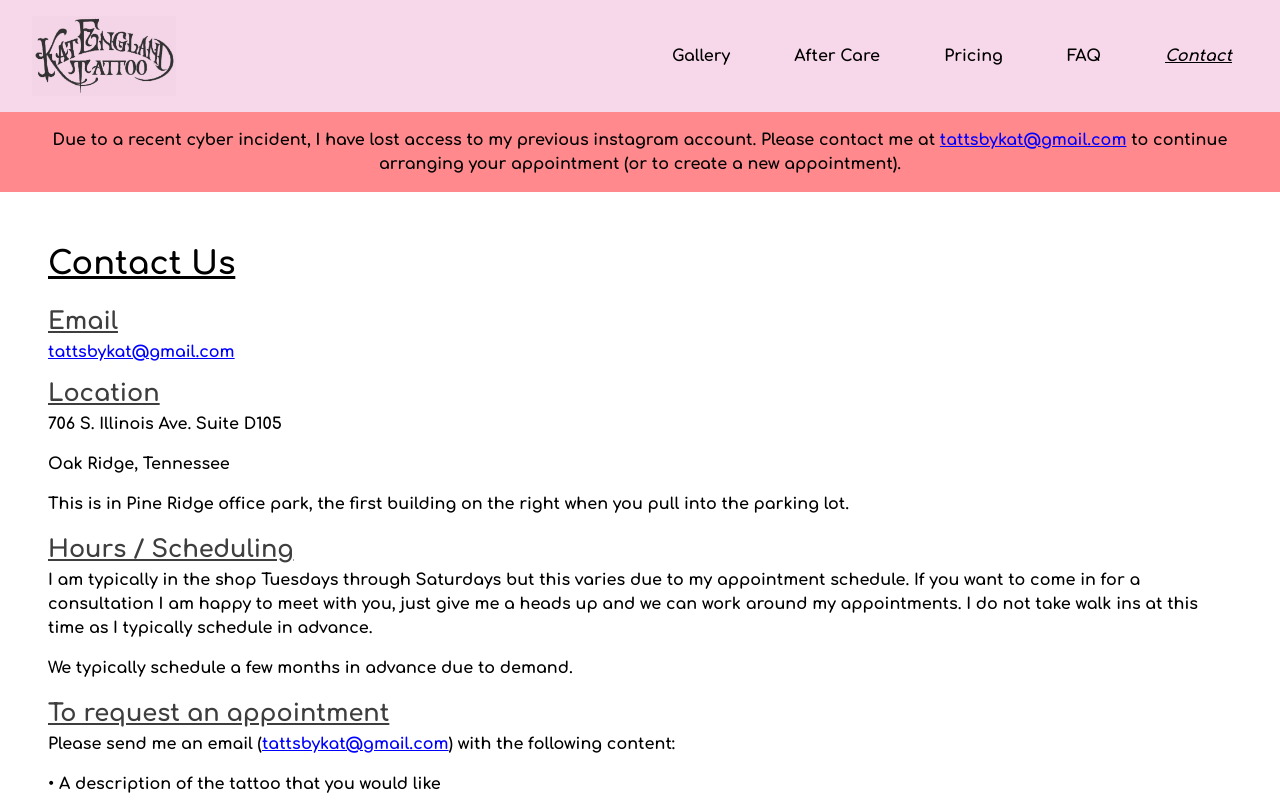
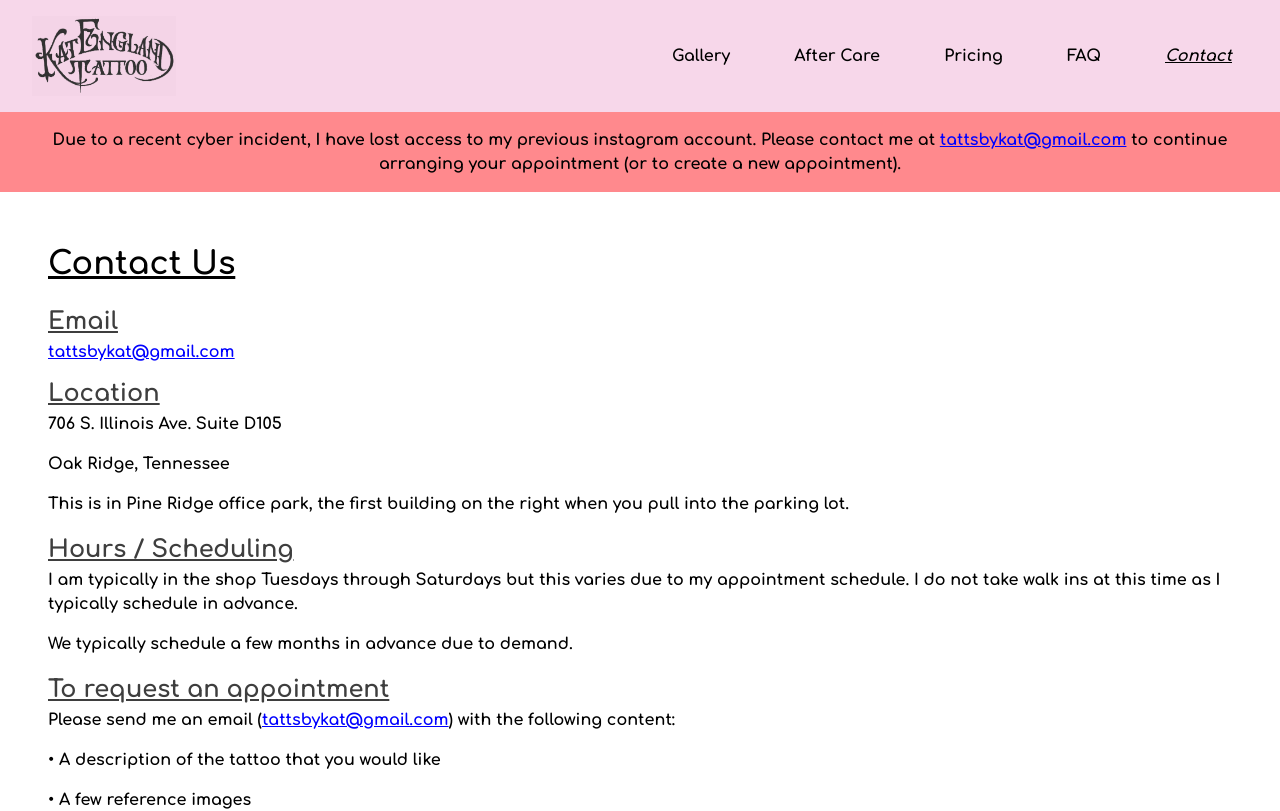
Before and after one commit to llamashock/kat-tattoo, a Next.js app: page /contact in a window 1280 px wide. Shown: the top 811 px of the page. Built offline with nearby package versions, Linux system fonts and the light colour scheme.

Commit message:
Update contact info

```diff
--- a/src/pages/contact.tsx
+++ b/src/pages/contact.tsx
@@ -28,7 +28,7 @@ const contact = () => (
     </p>
 
     <h2 className={styles.h2}>Hours / Scheduling</h2>
-    <p className={styles.p}>I am typically in the shop Tuesdays through Saturdays but this varies due to my appointment schedule. If you want to come in for a consultation I am happy to meet with you, just give me a heads up and we can work around my appointments. I do not take walk ins at this time as I typically schedule in advance.</p>
+    <p className={styles.p}>I am typically in the shop Tuesdays through Saturdays but this varies due to my appointment schedule. I do not take walk ins at this time as I typically schedule in advance.</p>
     <p className={styles.p}>We typically schedule a few months in advance due to demand.</p>
 
     <h2 className={styles.h2}>To request an appointment</h2>
```
